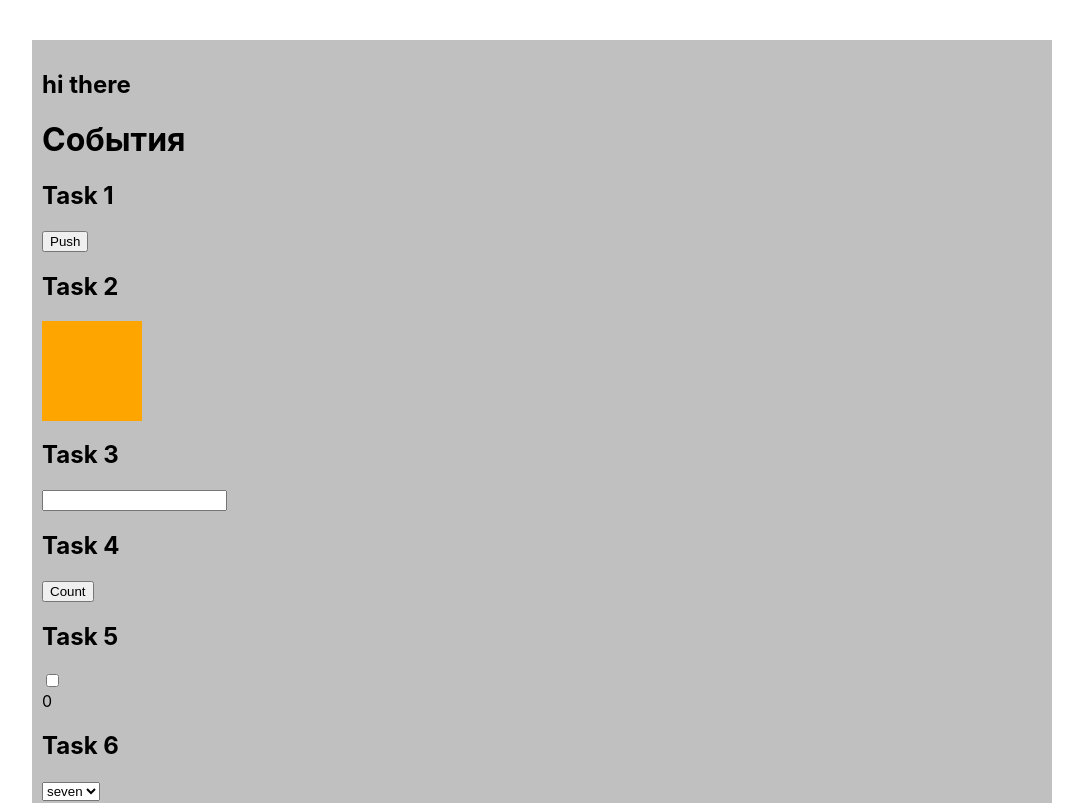
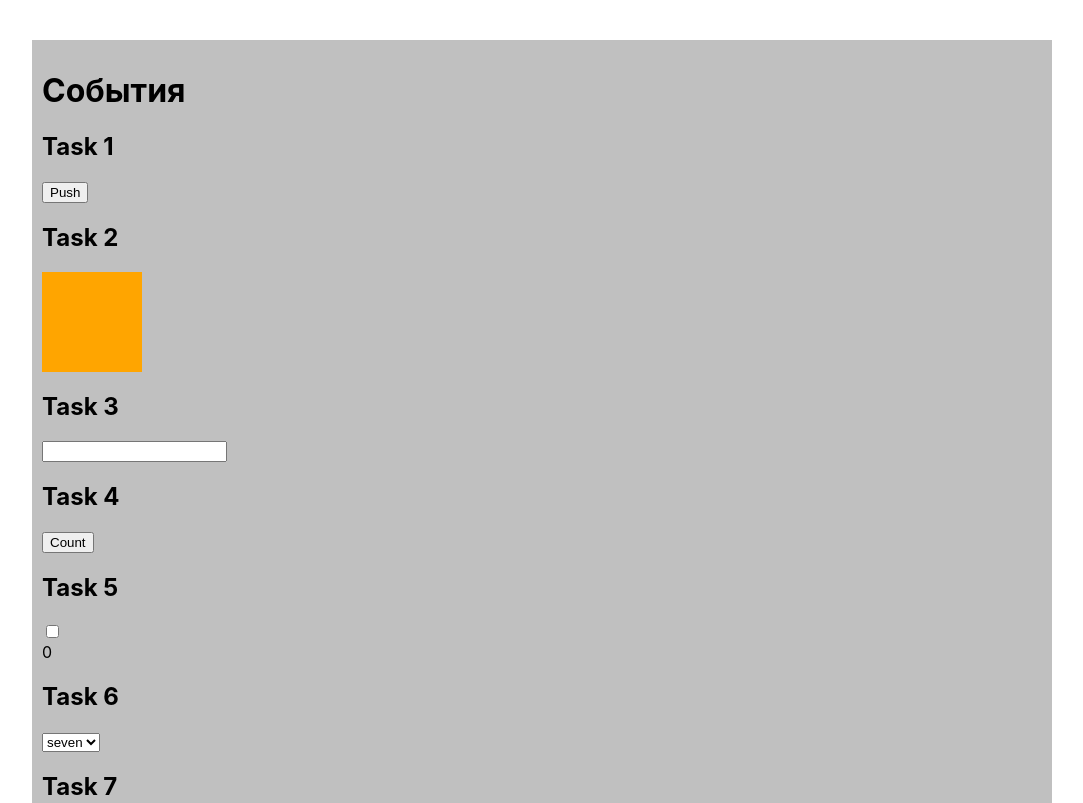
Before and after one commit to dim50dim/apps, a React (Create React App) app: page / in a window 1280 px wide. Shown: the top 803 px of the page, without its empty margins (98-1181 px from the left). Built offline with nearby package versions, Linux system fonts and the light colour scheme.

Commit message:
delete Homework1 - component

```diff
--- a/src/App.js
+++ b/src/App.js
@@ -1,7 +1,7 @@
 import './App.css';
 import React from 'react';
 import { useState } from 'react';
-import Homework1 from './Homework1';
+// import Homework1 from './Homework1';
 
 function App() {
 const [st2,setSt2] = useState(false);
@@ -51,7 +51,7 @@ const [st10,setSt10] = useState([]);
 
   return (
     <>
-    <Homework1 />
+    {/* <Homework1 /> */}
       <h1>События</h1>
       <section>
         <h2>Task 1</h2>
--- a/src/Homework1.js
+++ /dev/null
@@ -1,14 +0,0 @@
-import React from 'react';
-
-
-class Homework1 extends React.Component{
-    constructor(props){
-        super(props);
-        this.state = {brand : 'Ford'}
-    }
-    render() {
-        return <h2> hi there {this.props.brand} </h2>
-    }
-}
-
-export default Homework1;
```
